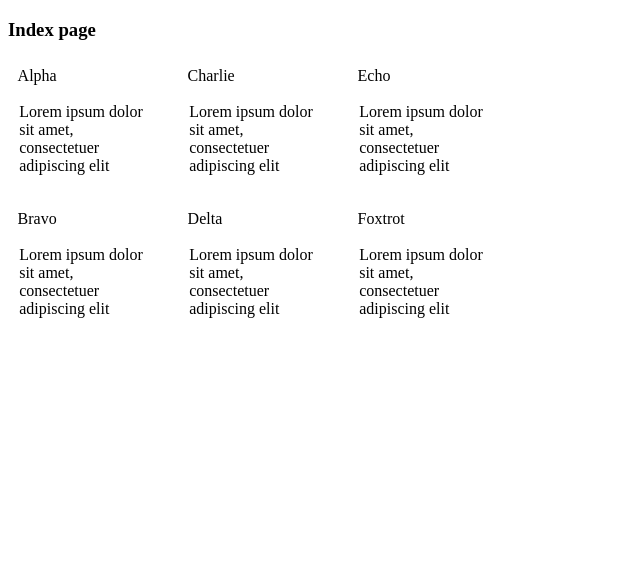
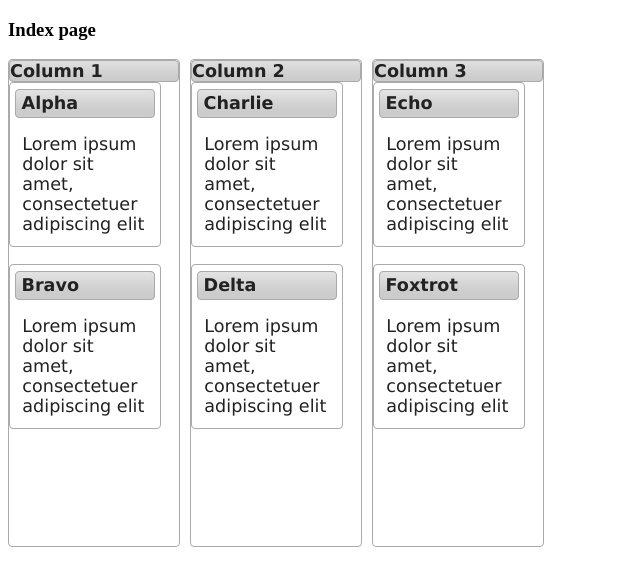
Before and after one commit to heejongahn/kanban-gallen, a Flask app: page / in a window 1280 px wide. Shown: the top 586 px of the page, without its empty margins (0-640 px from the left). Run offline with Flask 2, Linux system fonts and the light colour scheme; parts of the project's set-up code (start-up, migrations or seed data) failed here and were passed over.

Commit message:
[ui] add actions: swap between the two lists and the two cards
the two lists or two cards can be swapped with drag and drop.
the element is tilted like Trello when the element is about to swap.

```diff
--- a/kanban_gallen/static/css/index.css
+++ b/kanban_gallen/static/css/index.css
@@ -1,3 +1,9 @@
+.tilt {
+  transform: rotate(3deg);
+  -moz-transform: rotate(3deg);
+  -webkit-transform: rotate(3deg);
+}
+
 body {
   min-width: 520px;
 }
@@ -6,6 +12,7 @@ body {
   width: 170px;
   float: left;
   padding-bottom: 100px;
+  margin-right: 10px;
 }
 .portlet {
   margin: 0 1em 1em 0;
--- a/kanban_gallen/templates/index.html
+++ b/kanban_gallen/templates/index.html
@@ -3,39 +3,102 @@
   <head>
     <meta charset="UTF-8">
     <title>Index</title>
+    <link rel="stylesheet" href="/static/css/jquery-ui.css" type="text/css" media="all">
     <link rel="stylesheet" href="/static/css/index.css" type="text/css" media="all">
   </head>
   <body>
     <h3> Index page</h3>
-  <div class="column">
-    <div class="portlet">
-      <div class="portlet-header">Alpha</div>
+    <div class="column-lists">
+      <div class="column ui-widget ui-widget-content ui-helper-clearfix ui-corner-all">
+        <div class="column-header ui-widget-header ui-corner-all">
+          Column 1
+        </div>
+        <div class="portlet ui-widget ui-widget-content ui-helper-clearfix ui-corner-all">
+          <div class="portlet-header ui-widget-header ui-corner-all">
+            Alpha
+          </div>
           <div class="portlet-content">Lorem ipsum dolor sit amet, consectetuer adipiscing elit</div>
         </div>
-    <div class="portlet">
-      <div class="portlet-header">Bravo</div>
+        <div class="portlet ui-widget ui-widget-content ui-helper-clearfix ui-corner-all">
+          <div class="portlet-header ui-widget-header ui-corner-all">
+            Bravo
+          </div>
           <div class="portlet-content">Lorem ipsum dolor sit amet, consectetuer adipiscing elit</div>
         </div>
       </div>
-  <div class="column">
-    <div class="portlet">
-      <div class="portlet-header">Charlie</div>
+      <div class="column ui-widget ui-widget-content ui-helper-clearfix ui-corner-all">
+        <div class="column-header ui-widget-header ui-corner-all">
+          Column 2
+        </div>
+        <div class="portlet ui-widget ui-widget-content ui-helper-clearfix ui-corner-all">
+          <div class="portlet-header ui-widget-header ui-corner-all">
+            Charlie
+          </div>
           <div class="portlet-content">Lorem ipsum dolor sit amet, consectetuer adipiscing elit</div>
         </div>
-    <div class="portlet">
-      <div class="portlet-header">Delta</div>
+        <div class="portlet ui-widget ui-widget-content ui-helper-clearfix ui-corner-all">
+          <div class="portlet-header ui-widget-header ui-corner-all">
+            Delta
+          </div>
           <div class="portlet-content">Lorem ipsum dolor sit amet, consectetuer adipiscing elit</div>
         </div>
       </div>
-  <div class="column">
-    <div class="portlet">
-      <div class="portlet-header">Echo</div>
+      <div class="column ui-widget ui-widget-content ui-helper-clearfix ui-corner-all">
+        <div class="column-header ui-widget-header ui-corner-all">
+          Column 3
+        </div>
+        <div class="portlet ui-widget ui-widget-content ui-helper-clearfix ui-corner-all">
+          <div class="portlet-header ui-widget-header ui-corner-all">
+            Echo
+          </div>
           <div class="portlet-content">Lorem ipsum dolor sit amet, consectetuer adipiscing elit</div>
         </div>
-    <div class="portlet">
-      <div class="portlet-header">Foxtrot</div>
+        <div class="portlet ui-widget ui-widget-content ui-helper-clearfix ui-corner-all">
+          <div class="portlet-header ui-widget-header ui-corner-all">
+            Foxtrot
+          </div>
           <div class="portlet-content">Lorem ipsum dolor sit amet, consectetuer adipiscing elit</div>
         </div>
       </div>
+    <!-- end column list -->
+    </div>
   </body>
+<script src="/static/js/jquery-1.11.3.min.js"></script>
+<script src="/static/js/jquery-ui.js"></script>
+<script type="text/javascript">
+$(document).ready(function() {
+  $( ".column-lists" ).sortable({
+    connectWith: ".column-lists",
+    handle: ".column-header",
+    cancel: ".column-toggle",
+    start: function (event, ui) {
+      ui.item.addClass('tilt');
+    },
+    stop: function (event, ui) {
+      ui.item.removeClass('tilt');
+    }
+  });
+
+  $( ".column" ).sortable({
+    connectWith: ".column",
+    handle: ".portlet-header",
+    cancel: ".portlet-toggle",
+    start: function (event, ui) {
+      ui.item.addClass('tilt');
+    },
+    stop: function (event, ui) {
+      ui.item.removeClass('tilt');
+    }
+  });
+
+  $(".column-header")
+    .addClass("ui-widget-header ui-corner-all")
+    .prepend("<span class='column-toggle'></span>");
+
+  $(".portlet-header")
+    .addClass("ui-widget-header ui-corner-all")
+    .prepend("<span class='portlet-toggle'></span>");
+
+});
+</script>
 </html>
```
Lines whose indentation alone changed are shown as unchanged.
